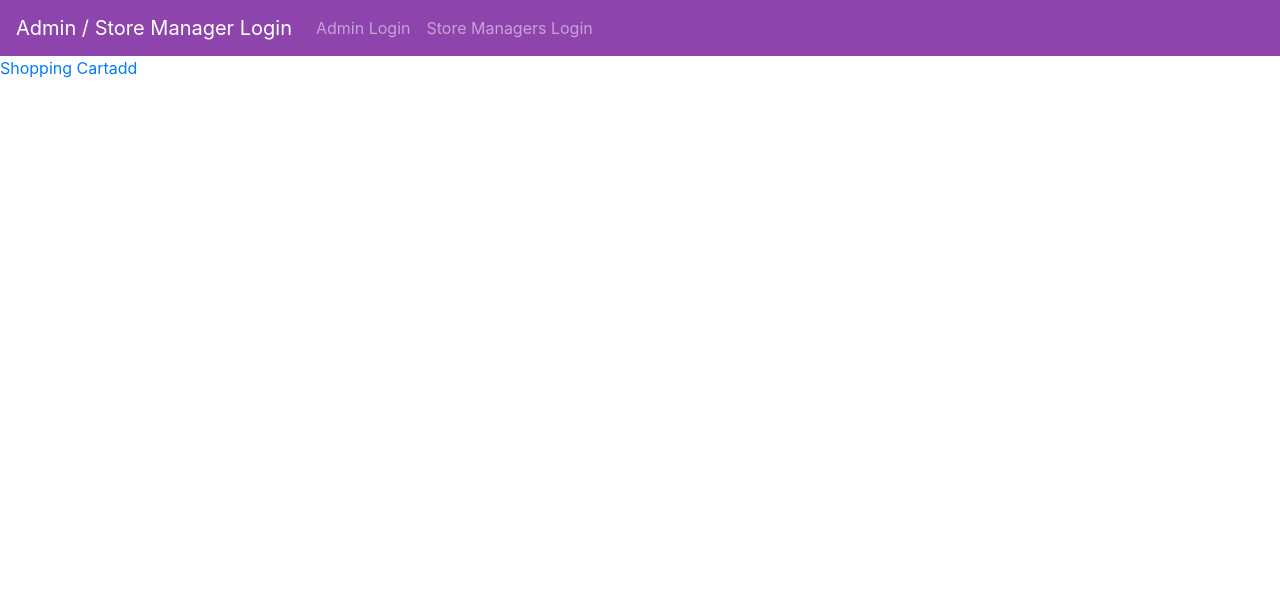
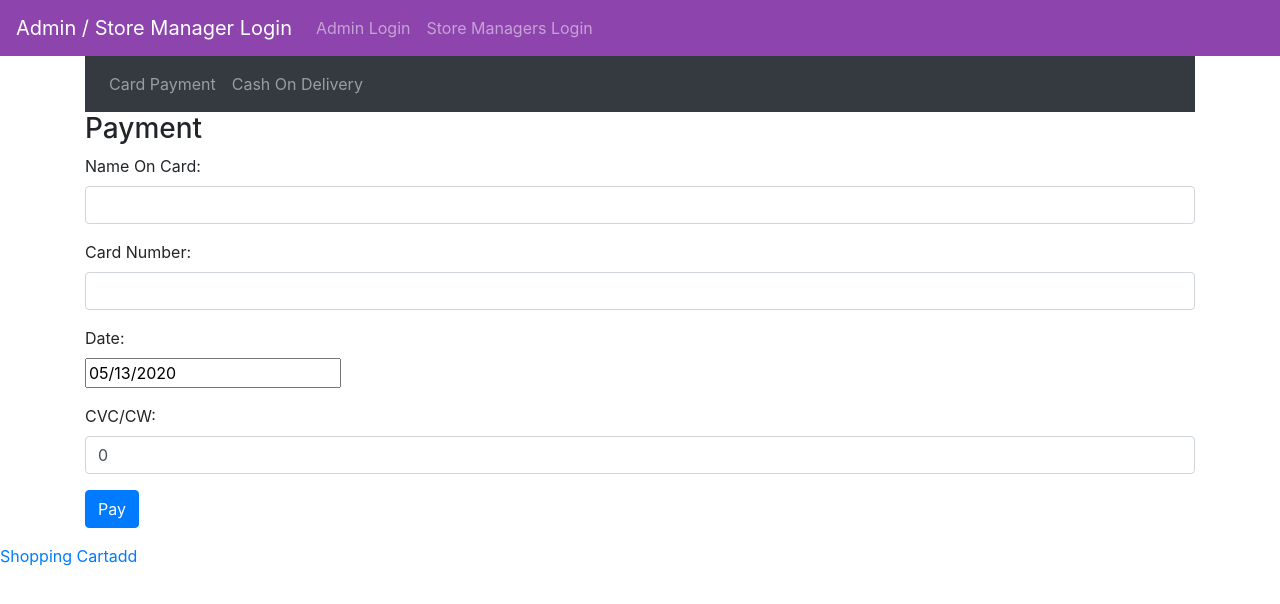
Before and after one commit to arojayathilaka/Application-Frameworks-Group-Project, a React (Create React App) app: page /creditCardPayment in a window 1280 px wide. Shown: the top 604 px of the page. Built offline with nearby package versions, Linux system fonts and the light colour scheme.

Commit message:
Payment method component add

```diff
--- a/package.json
+++ b/package.json
@@ -7,6 +7,7 @@
     "@testing-library/react": "^9.5.0",
     "@testing-library/user-event": "^7.2.1",
     "axios": "^0.19.2",
+    "bcrypt": "^4.0.1",
     "body-parser": "latest",
     "boostrap": "^2.0.0",
     "bootstrap": "^4.4.1",
@@ -14,12 +15,12 @@
     "dotenv": "^8.2.0",
     "express": "latest",
     "express-handlebars": "^4.0.4",
-    "nodemailer": "^6.4.6",
     "gridfs-stream": "^1.1.1",
     "mongoose": "^5.9.12",
-    "bcrypt": "^4.0.1",
+    "nodemailer": "^6.4.6",
     "nodemon": "^2.0.2",
     "react": "^16.13.1",
+    "react-datepicker": "^2.16.0",
     "react-dom": "^16.13.1",
     "react-scripts": "3.4.1",
     "sweetalert": "^2.1.2"
--- a/src/App.js
+++ b/src/App.js
@@ -2,6 +2,7 @@ import React from 'react';
 import './App.css';
 import "bootstrap/dist/css/bootstrap.min.css"
 import { BrowserRouter as Router, Route, Link } from "react-router-dom";
+
 import Home from "./components/home";
 import AddProduct from "./components/store-manager/add-product";
 import Product from "./components/user/product-details";
@@ -18,6 +19,9 @@ import DeleteStoreManager from "./components/admin/delete-storemanager";
 import Category from "./components/admin/goCategory";
 import AdminHome from "./components/admin/admin-home";
 import CartItemList from "./components/user/cartItem-list.component";
+import Navlink from "./components/user/navlink.component";
+import creditCardPayment from "./components/user/creditCardPayment.component";
+import cashOnDelivery from "./components/user/cashOnDelivery.component";
 
 function App() {
   return (
@@ -27,6 +31,11 @@ function App() {
               <Route path="/adminLogin" component={AdminLogin} />
               <Route path="/adminHome" component={AdminHome} />
               <Route path="/smLogin" component={StoreManagerLogin} />
+              <div className="container">
+                  <Navlink/>
+                  <Route path="/creditCardPayment" exact component={creditCardPayment}/>
+                  <Route path="/cashOnDelivery" exact component={cashOnDelivery}/>
+              </div>
               <Route path="/gocategory" component={Category} />
               <Route path="/addCategory" component={CategoryAdd} />
               <Route path="/viewSM" component={ViewStoreManager} />
@@ -43,10 +52,6 @@ function App() {
               <Route path="/edit/:id" exact component={EditProduct}/>
           </Router>
     </div>
-
-
-
-
   );
 }
 
--- /dev/null
+++ b/src/components/user/cashOnDelivery.component.js
@@ -0,0 +1,54 @@
+import React, { Component } from 'react';
+import axios from 'axios';
+
+export default class cashOnDelivery extends Component{
+    constructor(props) {
+        super(props);
+
+        this.onChangeDeliveryAddress = this.onChangeDeliveryAddress.bind(this);
+        this.onSubmit = this.onSubmit.bind(this);
+
+        this.state = {
+            deliveryAddress: "",
+        }
+    }
+
+    onChangeDeliveryAddress(e){
+        this.setState({
+            deliveryAddress: e.target.value
+        })
+    }
+
+    onSubmit(e){
+        e.preventDefault();
+
+        const cashOnDelivery = {
+            deliveryAddress: this.state.deliveryAddress
+        }
+
+        console.log(cashOnDelivery);
+        axios.post('http://localhost:5000/cashOnDelivery/add', cashOnDelivery)
+            .then(res => console.log(res.data));
+    }
+
+    render() {
+        return (
+            <div>
+                <h3>Cash On Delivery</h3>
+                <form onSubmit={this.onSubmit}>
+                    <div className="form-group">
+                        <label> Delivery Address: </label>
+                        <input type="text"
+                               required
+                               className="form-control"
+                               value={this.state.deliveryAddress}
+                               onChange={this.onChangeDeliveryAddress}/>
+                    </div>
+                    <div className="form-group">
+                        <input type="submit" value="Submit" className="btn btn-primary"/>
+                    </div>
+                </form>
+            </div>
+        )
+    }
+}
--- /dev/null
+++ b/src/components/user/creditCardPayment.component.js
@@ -0,0 +1,108 @@
+import React, { Component } from 'react';
+import DatePicker from 'react-datepicker';
+import "react-datepicker/dist/react-datepicker.css";
+import axios from "axios";
+
+export default class creditCardPayment extends Component{
+    constructor(props) {
+        super(props);
+
+        this.onChangeUsername = this.onChangeUsername.bind(this);
+        this.onChangeCardNumber = this.onChangeCardNumber.bind(this);
+        this.onChangeExpiration = this.onChangeExpiration.bind(this);
+        this.onChangeCVC = this.onChangeCVC.bind(this);
+        this.onSubmit = this.onSubmit.bind(this);
+
+        this.state = {
+            userName: "",
+            cardNumber: "",
+            expiration: new Date(),
+            cvc: 0,
+        }
+    }
+
+    onChangeUsername(e){
+        this.setState({
+            userName: e.target.value
+        })
+    }
+
+    onChangeCardNumber(e){
+        this.setState({
+            cardNumber: e.target.value
+        })
+    }
+
+    onChangeExpiration(expiration){
+        this.setState({
+            expiration: expiration
+        })
+    }
+
+    onChangeCVC(e){
+        this.setState({
+            cvc: e.target.value
+        })
+    }
+
+    onSubmit(e){
+        e.preventDefault();
+
+        const payment = {
+            userName: this.state.userName,
+            cardNumber: this.state.cardNumber,
+            expiration: this.state.expiration,
+            cvc: this.state.cvc
+        }
+
+        console.log(payment);
+        axios.post('http://localhost:5000/creditCardPayment/add', payment)
+            .then(res => console.log(res.data));
+    }
+
+    render() {
+        return (
+            <div>
+                <h3>Payment</h3>
+                <form onSubmit={this.onSubmit}>
+                    <div className="form-group">
+                        <label> Name On Card: </label>
+                        <input type="text"
+                        required
+                        className="form-control"
+                        value={this.state.userName}
+                        onChange={this.onChangeUsername}/>
+                    </div>
+                    <div className="form-group">
+                        <label> Card Number: </label>
+                        <input type="text"
+                               required
+                               className="form-control"
+                               value={this.state.cardNumber}
+                               onChange={this.onChangeCardNumber}/>
+                    </div>
+                    <div className="form-group">
+                        <label> Date: </label>
+                        <div>
+                            <DatePicker
+                                selected={this.state.expiration}
+                                onChange={this.onChangeExpiration}
+                            />
+                        </div>
+                    </div>
+                    <div className="form-group">
+                        <label> CVC/CW: </label>
+                        <input type="text"
+                               required
+                               className="form-control"
+                               value={this.state.cvc}
+                               onChange={this.onChangeCVC}/>
+                    </div>
+                    <div className="form-group">
+                        <input type="submit" value="Pay" className="btn btn-primary"/>
+                    </div>
+                </form>
+            </div>
+        )
+    }
+}
--- /dev/null
+++ b/src/components/user/navlink.component.js
@@ -0,0 +1,22 @@
+import React, { Component } from 'react';
+import { Link } from 'react-router-dom';
+
+export default class Navlink extends Component {
+
+    render() {
+        return (
+            <nav className="navbar navbar-dark bg-dark navbar-expand-lg">
+                <div className="collpase navbar-collapse">
+                    <ul className="navbar-nav mr-auto">
+                        <li className="navbar-item">
+                            <Link to="/creditCardPayment" className="nav-link">Card Payment</Link>
+                        </li>
+                        <li className="navbar-item">
+                            <Link to="/cashOnDelivery" className="nav-link">Cash On Delivery</Link>
+                        </li>
+                    </ul>
+                </div>
+            </nav>
+        );
+    }
+}
```
Also changed, not shown: 1 other file (tests, documents, lock files or other folders).
